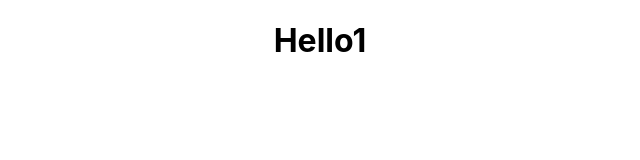
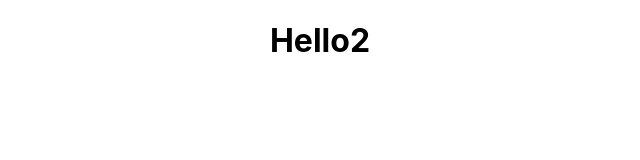
Before and after one commit to Ishsinghal/Demo, a React (Create React App) app in the folder myapp/: page / in a window 1280 px wide. Shown: the top 160 px of the page, without its empty margins (320-960 px from the left). Built offline with nearby package versions, Linux system fonts and the light colour scheme.

Commit message:
Checking

```diff
--- a/myapp/src/App.js
+++ b/myapp/src/App.js
@@ -4,7 +4,7 @@ import './App.css';
 function App() {
   return (
     <div className="App">
-      <h1>Hello1</h1>
+      <h1>Hello2</h1>
     </div>
   );
 }
```
